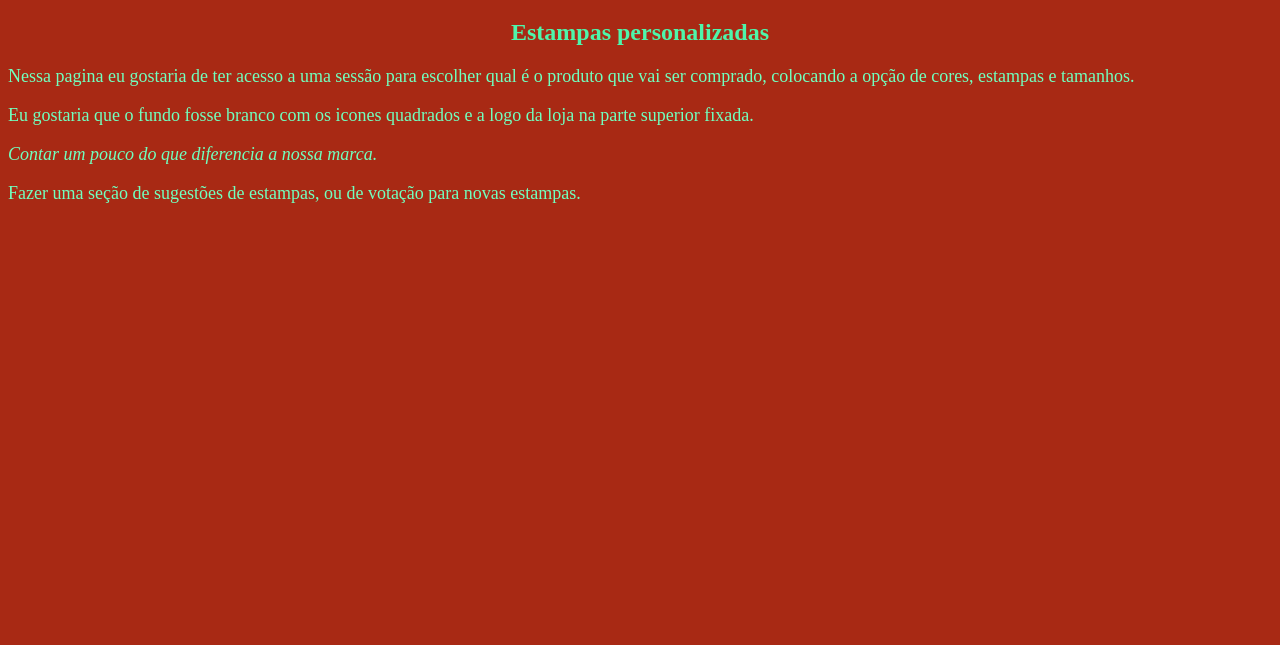
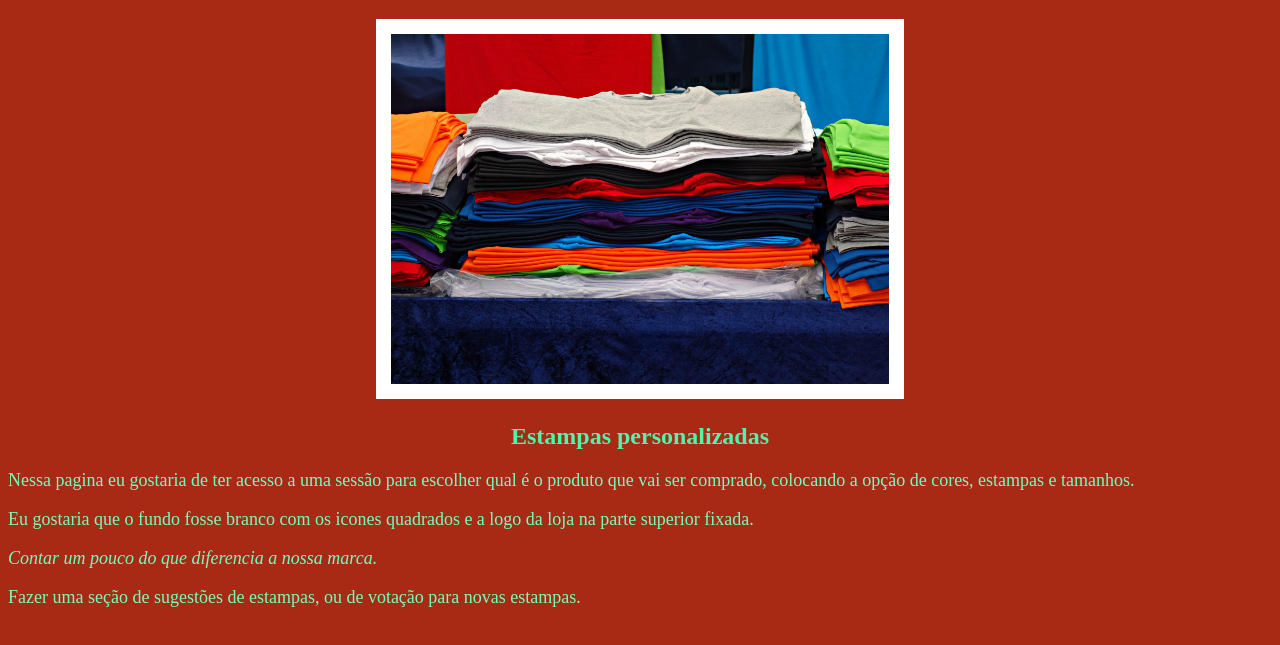
Before and after one commit to StasiakLucas/ge-prog-em-turma-d, a plain HTML site: page index.html in a window 1280 px wide. Shown: the part 61-706 px from the top of the page. Drawn offline with Linux system fonts and the light colour scheme.

Commit message:
atualizando o projeto

```diff
--- a/index.html
+++ b/index.html
@@ -7,7 +7,13 @@
 	<link rel="stylesheet" href="style.css"
 </head>
 <body>
+
 	<h1>Loja de camisetas estampadas</h1>
+
+	<center>
+		<img id="estoque" src="camisetas.jpg">
+	</center>
+
 	<h2>Estampas personalizadas</h2>
 
 	<p>Nessa pagina eu gostaria de ter acesso a uma sessão para escolher qual é o produto que vai ser comprado, colocando a opção de cores, estampas e tamanhos.</p>
--- a/style.css
+++ b/style.css
@@ -5,6 +5,11 @@ body {
 h1 {
   text-align: center;
   color: #4EF5AA
+}
+
+#estoque {
+  height: 350px;
+  border: 15px solid #FFFFFF;
 }
 
 h2 {
```
Also changed, not shown: camisetas.jpg (added).
